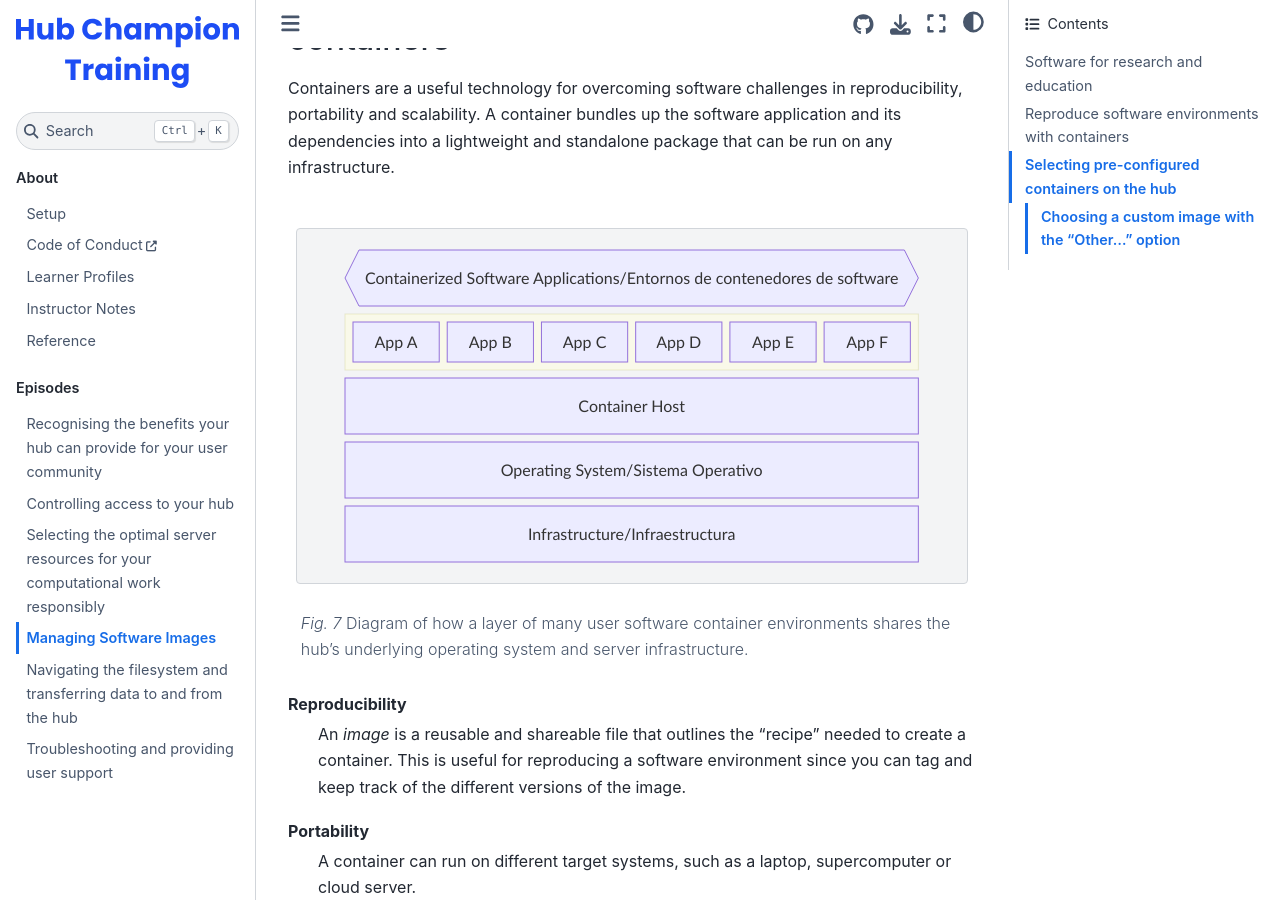
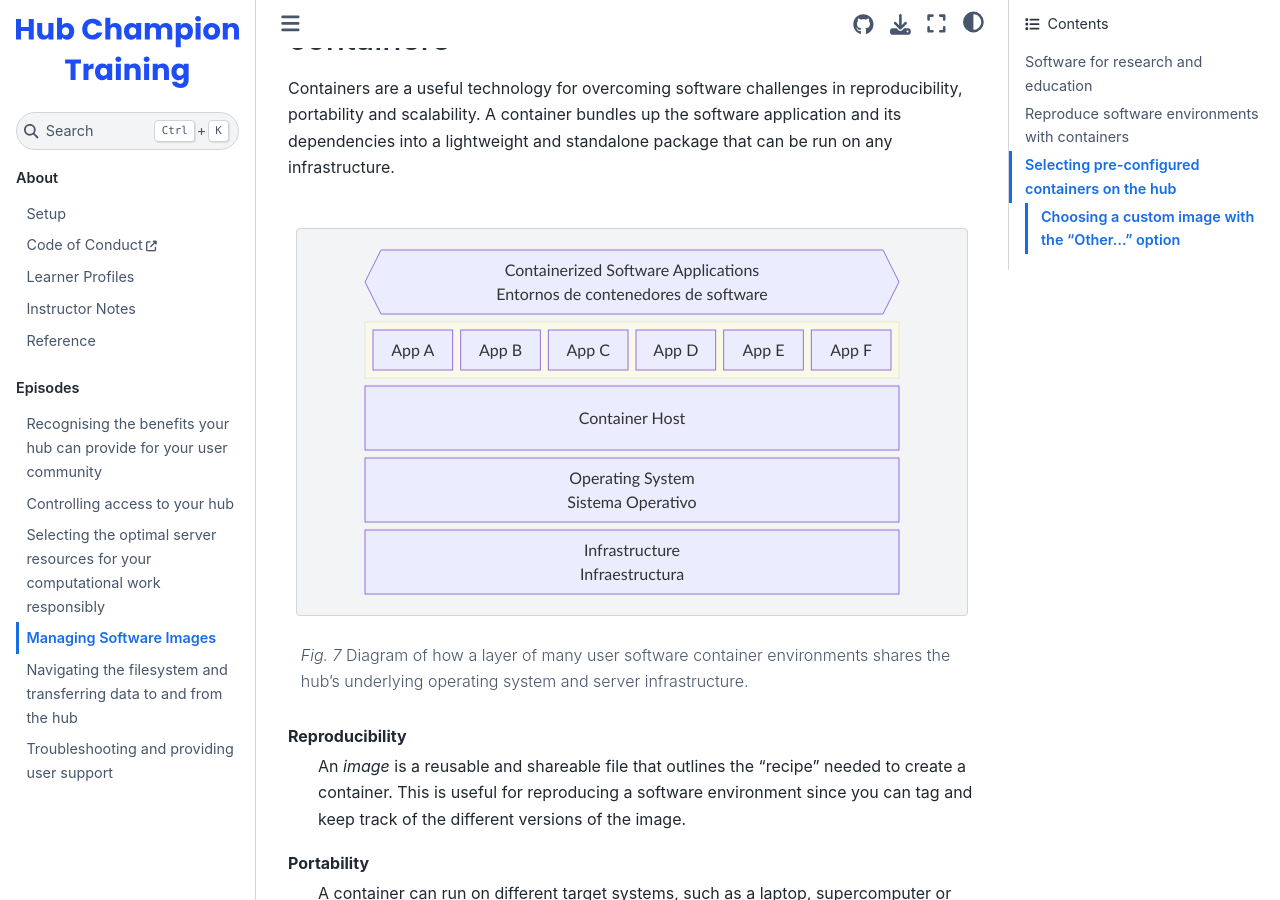
Before and after one commit to czi-catalystproject/hub-champion-training, a Jupyter Book: the page built from episodes/manage_images.md, in a window 1280 px wide and 900 px high, scrolled down 1233 px. Built offline with Jupyter Book 1.0.4 settings and Sphinx 7.4.7 and the Sphinx Book theme 1.1.4, drawn with Linux system fonts in a browser that asks for light colours.

Commit message:
Reformat mermaid diagram

```diff
--- a/episodes/manage_images.md
+++ b/episodes/manage_images.md
@@ -68,14 +68,14 @@ Containers are a useful technology for overcoming software challenges in reprodu
 
 block-beta
   columns 3
-  id0{{"Containerized Software Applications/Entornos de contenedores de software"}}:3
+  id0{{"Containerized Software Applications<br>Entornos de contenedores de software"}}:3
   block:apps:3
     %% columns auto (default)
     A["App A"] B["App B"] C["App C"] D["App D"] E["App E"] F["App F"]
   end
   id1["Container Host"]:3
-  id2["Operating System/Sistema Operativo"]:3
-  id3["Infrastructure/Infraestructura"]:3
+  id2["Operating System<br>Sistema Operativo"]:3
+  id3["Infrastructure<br>Infraestructura"]:3
 
 :::
 
```
